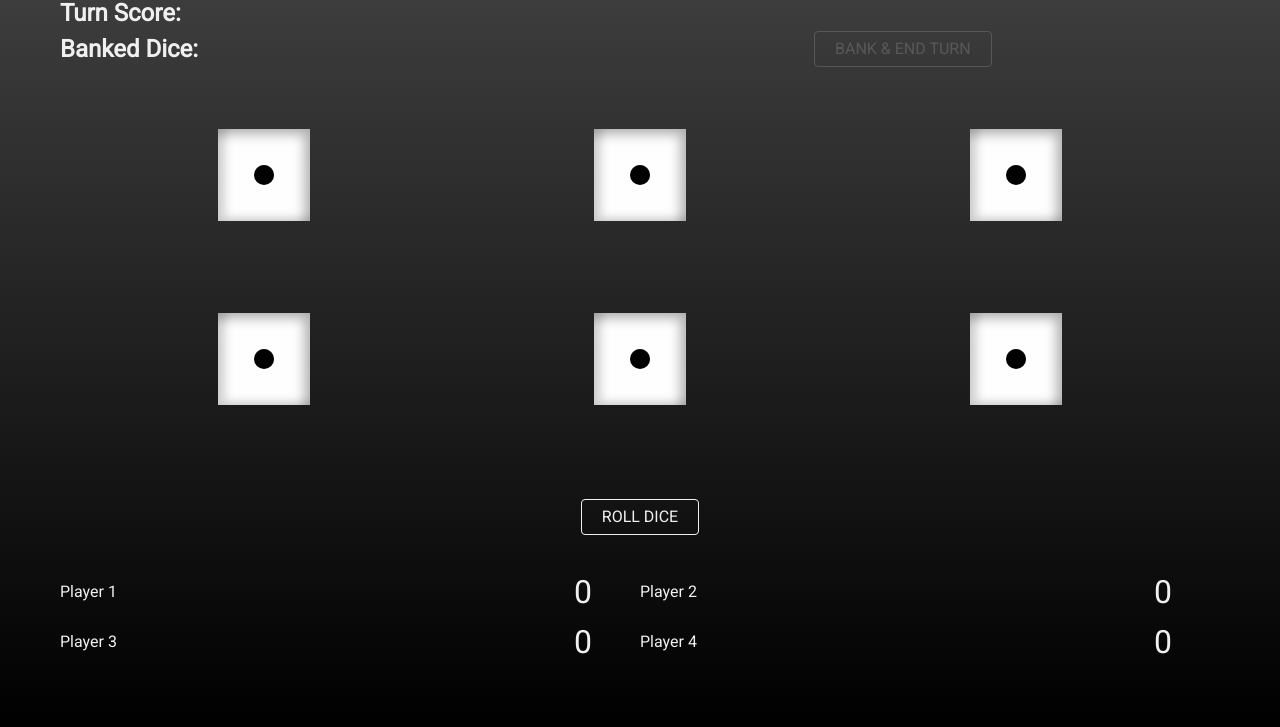
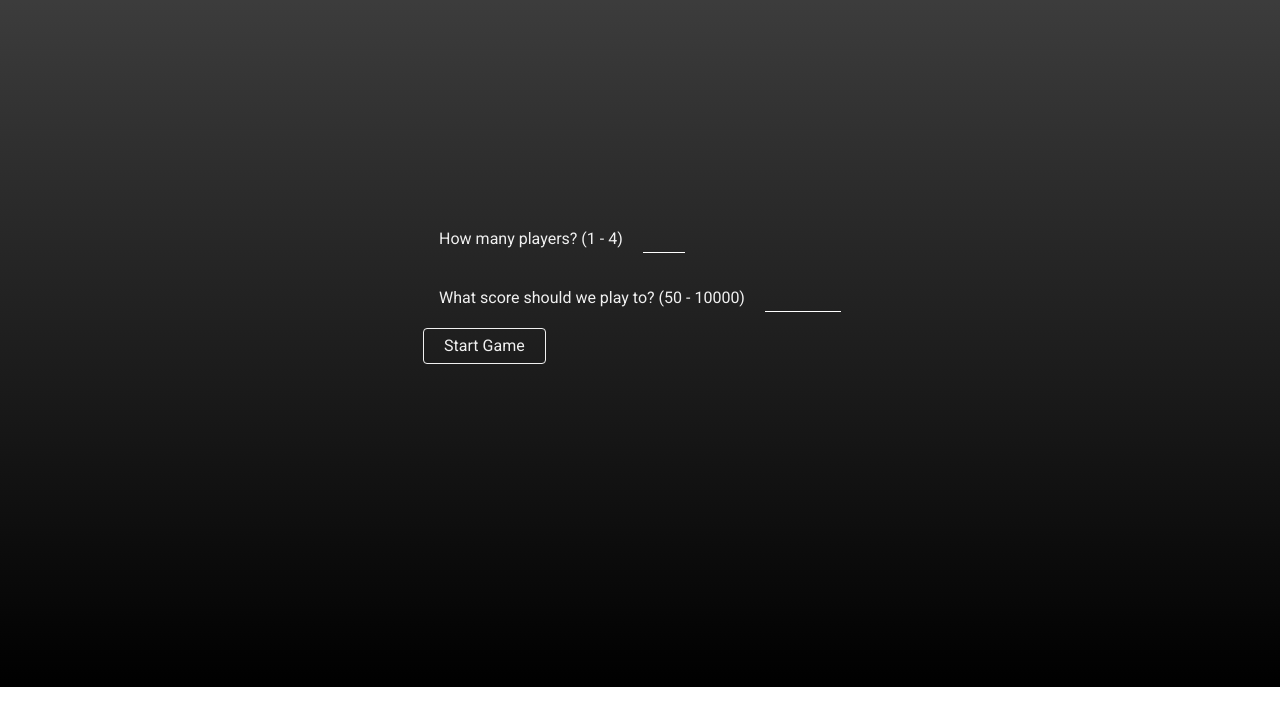
Before and after one commit to danjohnson77/ten-kay-dice-game, a plain HTML site: page index.html in a window 1280 px wide. Shown: the part 113-840 px from the top of the page. After the commit the page ends 800 px from the top, so only its background shows below. Drawn offline with Linux system fonts and the light colour scheme.

Commit message:
added intro screen, storing # of players and score limit in localStorage

```diff
--- a/css/layout.css
+++ b/css/layout.css
@@ -5,7 +5,7 @@
 }
 
 .layout-container {
-  display: grid;
+  display: none;
   grid-template-columns: repeat(2, 1fr);
   grid-auto-rows: minmax(100px, auto);
   min-height: 100vh;
--- /dev/null
+++ b/css/modal.css
@@ -0,0 +1,25 @@
+.modal-container {
+  display: flex;
+  min-height: 100vh;
+  justify-content: center;
+  align-items: center;
+  flex-direction: column;
+}
+
+.form-container > form {
+  display: flex;
+
+  flex-direction: column;
+}
+
+.form-container > form > * {
+  margin: 1rem;
+}
+
+input {
+  background-color: transparent;
+  border: none;
+  border-bottom: 1px solid white;
+  margin-left: 1rem;
+  color: white;
+}
--- a/css/style.css
+++ b/css/style.css
@@ -3,6 +3,7 @@
 @import "./buttons.css";
 @import "./layout.css";
 @import "./dice.css";
+@import "./modal.css";
 
 html {
   font-family: var(--main-font);
--- a/index.html
+++ b/index.html
@@ -33,6 +33,29 @@
       </div>
       <div class="scoreboard-container"></div>
     </div>
+    <div class="modal-container">
+      <div class="modal-box">
+        <div class="form-container">
+          <form action="">
+            <label for="numberOfPlayers">
+              How many players? (1 - 4)
+              <input type="number" id="numberOfPlayers" min="1" max="4"
+            /></label>
+            <label for="scoreLimit">
+              What score should we play to? (50 - 10000)
+              <input
+                type="number"
+                id="scoreLimit"
+                min="50"
+                max="10000"
+                step="50"
+              />
+            </label>
+          </form>
+          <button onclick="startNewGame()">Start Game</button>
+        </div>
+      </div>
+    </div>
   </body>
   <script src="./js/game.js"></script>
 </html>
--- a/js/game.js
+++ b/js/game.js
@@ -11,13 +11,18 @@ const elements = {
   scoreText: document.getElementById("score"),
   scoreboardContainer: document.querySelector(".scoreboard-container"),
   gameInfoContainer: document.querySelector(".game-info-container"),
+  layoutContainer: document.querySelector(".layout-container"),
+  modalContainer: document.querySelector(".modal-container"),
+  playerNumberInput: document.getElementById("numberOfPlayers"),
+  scoreLimitInput: document.getElementById("scoreLimit"),
 };
 const state = {
   turnScore: 0,
   currentPlayer: 1,
-  totalPlayers: 4,
-  totalScore: window.localStorage.getItem("score"),
-  scoreText: 0,
+
+  scoreLimit: 10000,
+  winningScoreReached: false,
+  winningPlayer: 1,
 };
 
 const generateScoreboard = (players = 1) => {
@@ -49,10 +54,46 @@ const generateScoreboard = (players = 1) => {
 
 const init = () => {
   // document.getElementById("score").textContent = state.totalScore;
-  generateScoreboard(4);
+  generateScoreboard(localStorage.getItem("players"));
 };
 
-init();
+const activateModal = () => {
+  const { layoutContainer } = elements;
+
+  layoutContainer.style.display = "none";
+};
+
+const startNewGame = () => {
+  const {
+    playerNumberInput,
+    scoreLimitInput,
+    layoutContainer,
+    modalContainer,
+  } = elements;
+
+  if (
+    validateInput(playerNumberInput.value, 1, 4) &&
+    validateInput(scoreLimitInput.value, 50, 10000)
+  ) {
+    localStorage.setItem("players", playerNumberInput.value);
+    localStorage.setItem("limit", scoreLimitInput.value);
+
+    modalContainer.style.display = "none";
+    layoutContainer.style.display = "grid";
+    init();
+  } else {
+    console.log("BAD INPUT");
+  }
+};
+
+const validateInput = (input, min, max) => {
+  if (input < min || input > max) {
+    alert(`Please enter a value between ${min} and ${max}`);
+    return false;
+  } else {
+    return true;
+  }
+};
 
 const isOdd = (num) => {
   return num % 2;
@@ -106,13 +147,10 @@ const handleRollClick = () => {
 };
 
 const handleEndTurnClick = () => {
-  console.log("end turn click");
   processEndOfTurn();
 };
 
 const handleKeepSetButtonClick = (set, value) => {
-  console.log("keep set ", set, value);
-
   const valueToAdd =
     value === 0 ? calculateBankedValue(set[0].value, set.length) : value;
 
@@ -140,7 +178,6 @@ const handleKeepSingleButtonClick = (die) => {
 };
 
 const calculateBankedValue = (value, length = 1) => {
-  console.log("banked", value);
   let finalVal = 0;
   if (value === 1) {
     finalVal = value * 1000;
@@ -148,13 +185,13 @@ const calculateBankedValue = (value, length = 1) => {
     finalVal = value * 100;
   }
   finalVal = length > 1 ? checkForMultiplier(finalVal, length) : finalVal;
-  console.log("final", finalVal);
+
   return finalVal;
 };
 
 const checkForMultiplier = (val, length) => {
   const offset = length - 2;
-  console.log("offset", offset);
+
   return offset > 0 ? val * offset : val;
 };
 
@@ -169,13 +206,11 @@ const checkForSixDiceScore = (set) => {
 };
 
 const checkForStraight = (set) => {
-  console.log("set", set);
   const input = set.map((s) => s.value);
   const sorted = input.sort((a, b) => {
     return a - b;
   });
   const criteria = [1, 2, 3, 4, 5, 6];
-  console.log("sorted", sorted);
 
   return JSON.stringify(sorted) === JSON.stringify(criteria);
 };
@@ -195,7 +230,7 @@ const checkForThreePair = (set) => {
 const advanceCurrentPlayer = () => {
   const { gameInfoContainer } = elements;
 
-  if (state.currentPlayer === state.totalPlayers) {
+  if (state.currentPlayer === parseInt(localStorage.getItem("players"))) {
     state.currentPlayer = 1;
   } else {
     state.currentPlayer = state.currentPlayer + 1;
@@ -254,6 +289,13 @@ const rollDice = (dice) => {
   // ];
 };
 
+const getNumber = (min, max) => {
+  min = Math.ceil(min);
+  max = Math.floor(max);
+
+  return Math.floor(Math.random() * (max - min + 1)) + min;
+};
+
 const processLosingTurn = () => {
   alert("NO SCORE, END OF TURN");
   state.turnScore = 0;
@@ -309,7 +351,7 @@ const addActionButtons = (scoringDie) => {
     const buttonContainer = current.querySelector(".action-btn-container");
     const button = document.createElement("button");
     button.classList.add("btn", "single-button");
-    button.textContent = "KEEP SINGLE DIE";
+    button.textContent = "KEEP ONE";
     buttonContainer.appendChild(button);
   });
   sets.forEach((set) => {
@@ -359,7 +401,6 @@ const diceAnimateOut = (el) => {
 };
 
 const moveDice = (die) => {
-  console.log("moveDice", die);
   const { dieId, value } = die;
   const { bankDice, diceContainer, rollBtn } = elements;
   const el = document.getElementById(dieId);
@@ -422,9 +463,6 @@ const resetBoard = () => {
   generateDie(6);
 };
 
-const getNumber = (min, max) => {
-  min = Math.ceil(min);
-  max = Math.floor(max);
-
-  return Math.floor(Math.random() * (max - min + 1)) + min;
+const checkForWin = (score) => {
+  const { scoreLimit } = state;
 };
```
